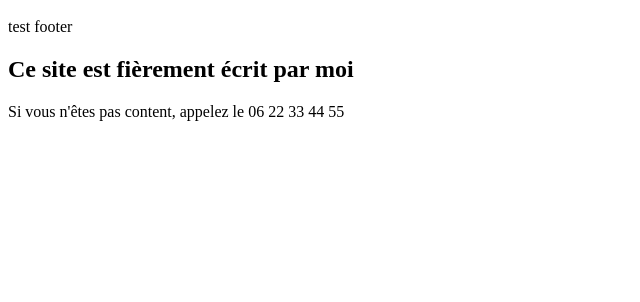
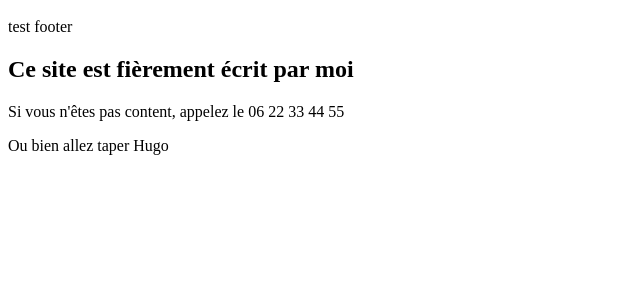
Before and after one commit to HeimyJohn/test-git, a PHP site: page / in a window 1280 px wide. Shown: the part 498-800 px from the top of the page, without its empty margins (0-640 px from the left). Run offline with PHP 8.4, Linux system fonts and the light colour scheme; data that the repository does not hold is empty.

Commit message:
#2 modif footer : infos de contact

```diff
--- a/resources/views/layouts/footer.tpl.php
+++ b/resources/views/layouts/footer.tpl.php
@@ -6,3 +6,4 @@ echo "test footer" . '<br \>';
 
 <h2>Ce site est fièrement écrit par moi </h2>
 <p>Si vous n'êtes pas content, appelez le 06 22 33 44 55</p>
+<p>Ou bien allez taper Hugo</p>
```
